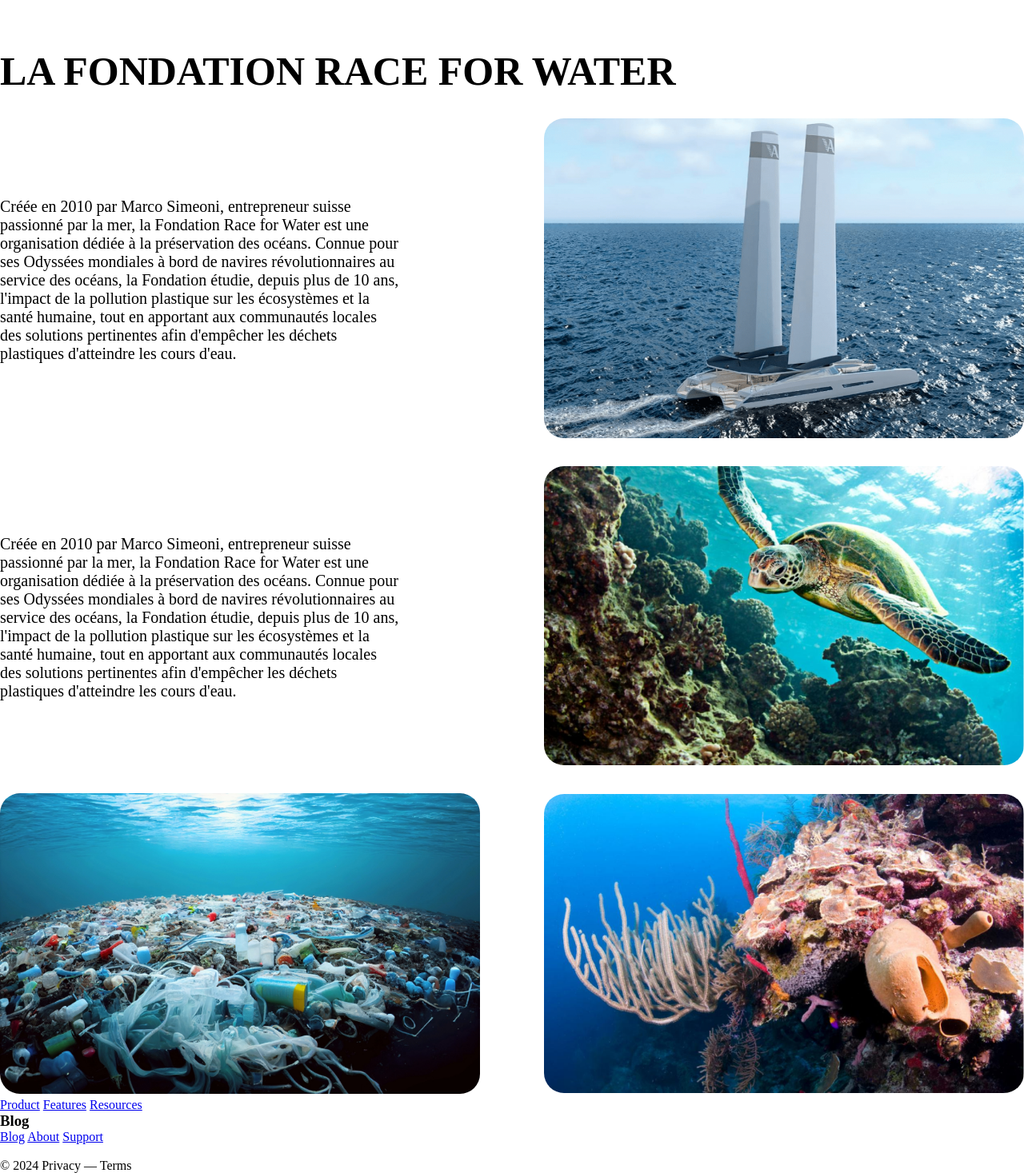
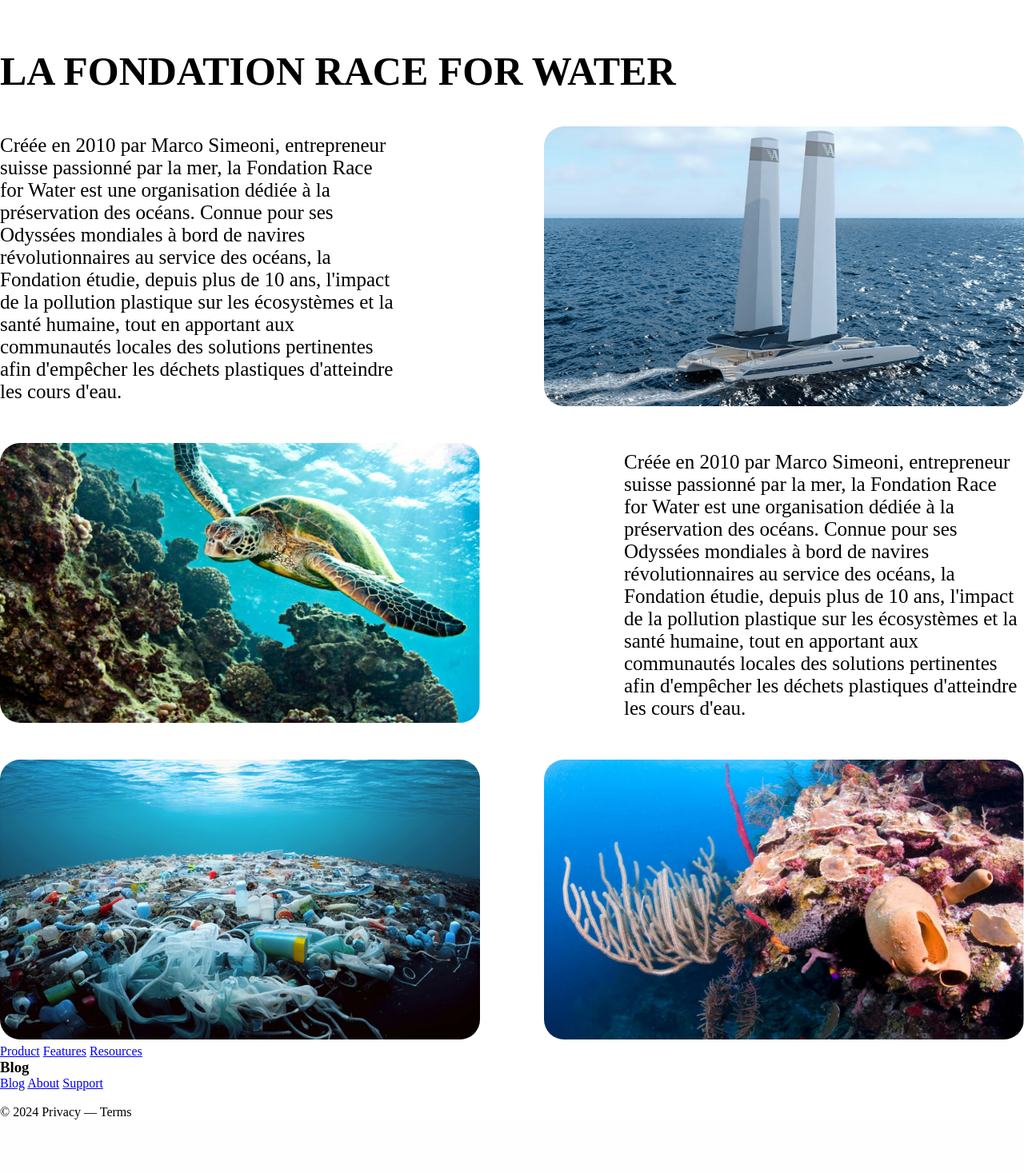
Before and after one commit to FuzniX/NuitInfo, a Flask app: page / in a window 1280 px wide. Shown: the part 152-1619 px from the top of the page at 80% size. After the commit the page ends 1552 px from the top, so only its background shows below. Run offline with Flask 3, Linux system fonts and the light colour scheme; some web fonts are replaced.

Commit message:
fix styles

```diff
--- a/static/style.css
+++ b/static/style.css
@@ -104,7 +104,7 @@ header .container {
 #main {
   margin-top: 60px;
   font-family: 'Inter';
-  font-size: 20px;
+  font-size: 25px;
 }
 #main p {
   max-width: 500px;
@@ -118,7 +118,7 @@ header .container {
 }
 
 .item {
-  margin-top: 30px;
+  margin-top: 40px;
   display: flex;
   justify-content: space-between;
   align-items: center;
@@ -126,11 +126,11 @@ header .container {
 
 .item img {
   width: 600px;
-  max-height: 400px;
+  max-height: 350px;
   border-radius: 25px;
 }
 
-.item-2 {
+.item_2 {
   flex-direction: row-reverse;
 }
 
```
